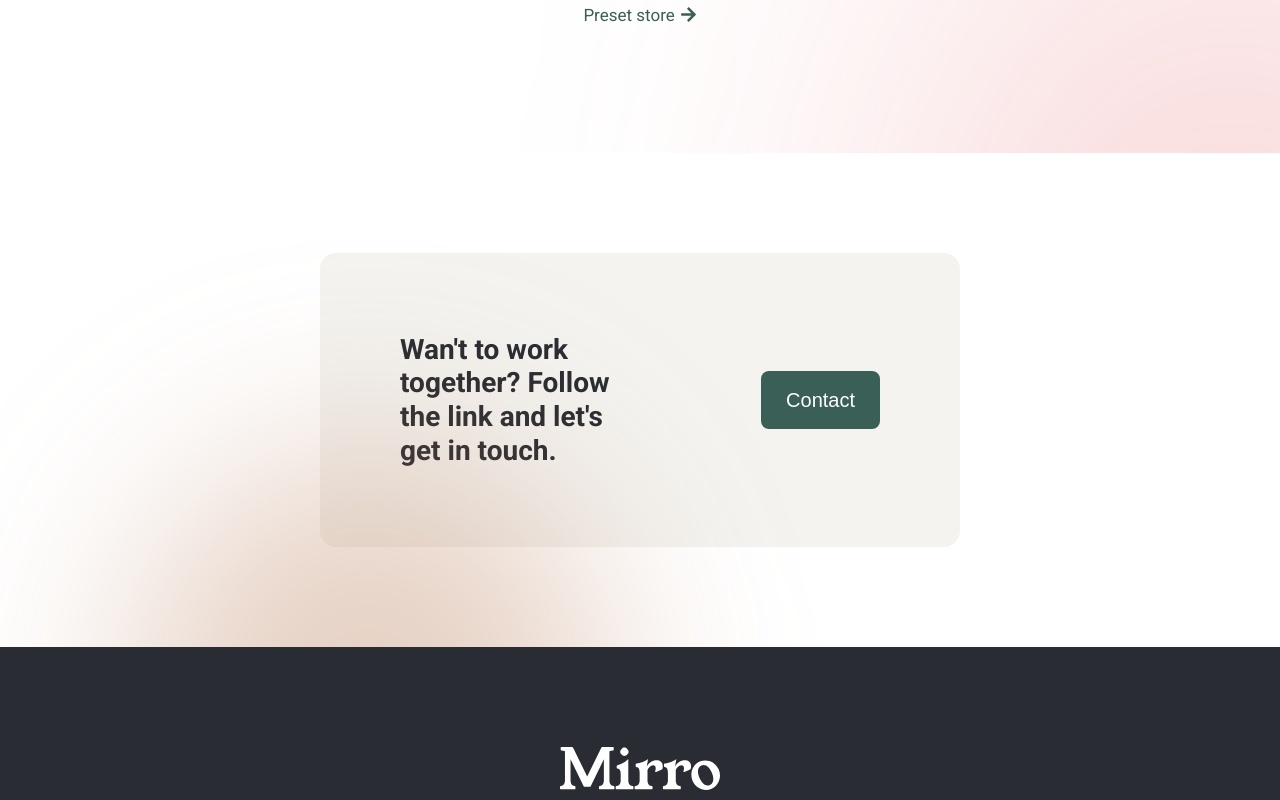
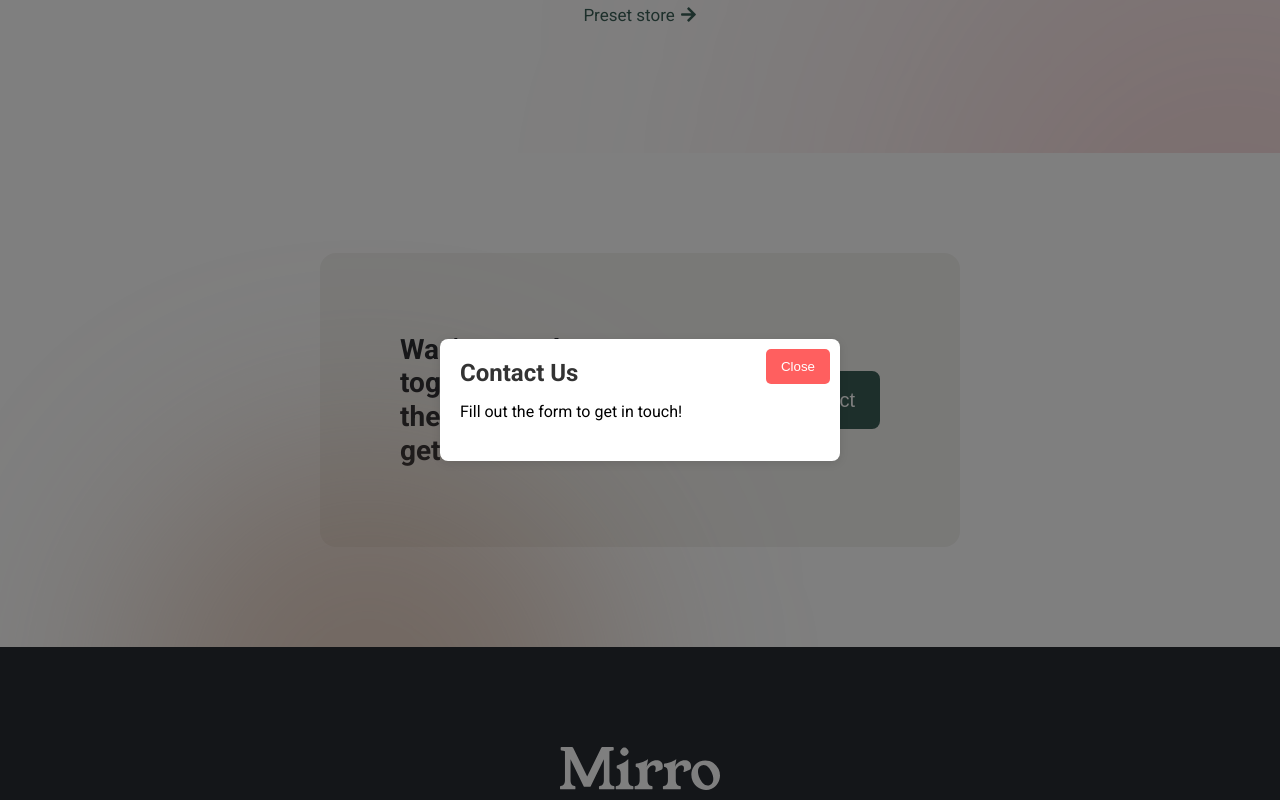
Before and after one commit to NeslomBOOM/Mirro, a React (Vite) app: page / in a window 1280 px wide. Both pictures are taken after a click on the button "Contact". Shown: the part 3763-4563 px from the top of the page. Built offline with nearby package versions, Linux system fonts and the light colour scheme.

Commit message:
Add modal widnow

```diff
--- a/src/components/Contact.jsx
+++ b/src/components/Contact.jsx
@@ -1,15 +1,29 @@
-import React from 'react';
+import React, {useState} from 'react';
+import Modal from './Modal.jsx';
 
 const Contact = () => {
+
+    const [showModal, setShowModal] = useState(false);
+
+    const openModal = () =>{
+        setShowModal(true);
+    }
+
+    const closeModal = () =>{
+        setShowModal(false);
+    }
+
+
     return (
         <div className="contact">
             <div className="contact-content">
                 <h1 className="text">Wan't to work together? Follow the link and let's get in touch.</h1>
-                <button className="btn">Contact</button>
+                <button className="btn" onClick={openModal}>Contact</button>
             </div>
             <div className="background">
                 <div className="ellipse orange"></div>
             </div>
+            <Modal show={showModal} onClose={closeModal} />
         </div>
     );
 };
--- /dev/null
+++ b/src/components/Modal.jsx
@@ -0,0 +1,17 @@
+const Modal = ({ show, onClose }) => {
+    if (!show) {
+        return null;
+    }
+
+    return (
+        <div className="modal-overlay" onClick={onClose}>
+            <div className="modal-content" onClick={(e) => e.stopPropagation()}>
+                <h2>Contact Us</h2>
+                <p>Fill out the form to get in touch!</p>
+                <button className="close-btn" onClick={onClose}>Close</button>
+            </div>
+        </div>
+    );
+};
+
+export default Modal;
--- /dev/null
+++ b/src/sass/component/_modal.scss
@@ -0,0 +1,69 @@
+// Переменные для цветовой схемы
+$background-color: #fff;
+$overlay-background: rgba(0, 0, 0, 0.5);
+$button-background: #ff5f5f;
+$button-hover-background: #ff4a4a;
+$text-color: #333;
+
+// Миксин для центровки модального окна
+@mixin flex-center {
+  display: flex;
+  align-items: center;
+  justify-content: center;
+}
+
+@keyframes modal-fade-in {
+  from {
+    transform: translateY(-500px) scale(0.5);
+  }
+  to {
+    transform: translateY(0) scale(1);
+  }
+}
+
+.modal-overlay {
+  position: fixed;
+  top: 0;
+  left: 0;
+  right: 0;
+  bottom: 0;
+  background: $overlay-background;
+  z-index: 1000;
+  @include flex-center;
+
+
+  .modal-content {
+    background: $background-color;
+    padding: 20px;
+    border-radius: 8px;
+    box-shadow: 0 2px 10px rgba(0, 0, 0, 0.1);
+    width: 400px;
+    position: relative;
+    animation: modal-fade-in 1s forwards;
+
+    h2 {
+      margin: 0 0 15px;
+      color: $text-color;
+    }
+
+    p {
+      margin: 0 0 20px;
+    }
+
+    .close-btn {
+      background: $button-background;
+      color: $background-color;
+      border: none;
+      padding: 10px 15px;
+      cursor: pointer;
+      border-radius: 5px;
+      position: absolute;
+      top: 10px;
+      right: 10px;
+
+      &:hover {
+        background: $button-hover-background;
+      }
+    }
+  }
+}
--- a/src/sass/index.scss
+++ b/src/sass/index.scss
@@ -2,6 +2,7 @@
 
 @import "component/scrollOnTop";
 @import "component/card";
+@import "component/modal";
 
 @import "sections/services";
 @import "sections/footer";
--- a/src/sass/sections/_contact.scss
+++ b/src/sass/sections/_contact.scss
@@ -33,6 +33,11 @@
       font-size: 20px;
       line-height: 28px;
       cursor: pointer;
+      transition: all 0.5s ease-in-out;
+
+      &:hover{
+        background-color: var(--orange);
+      }
     }
   }
   .background{
```
